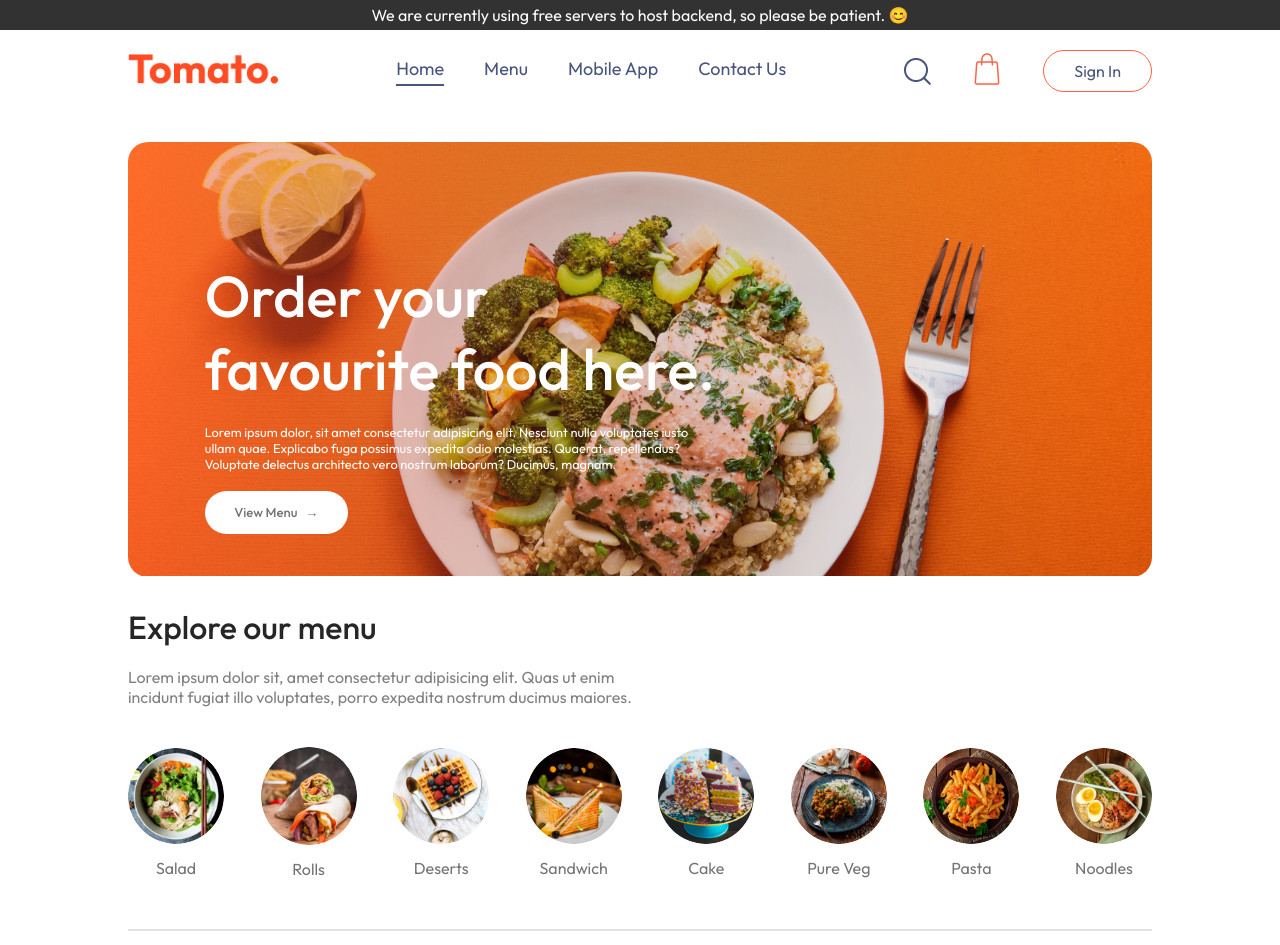
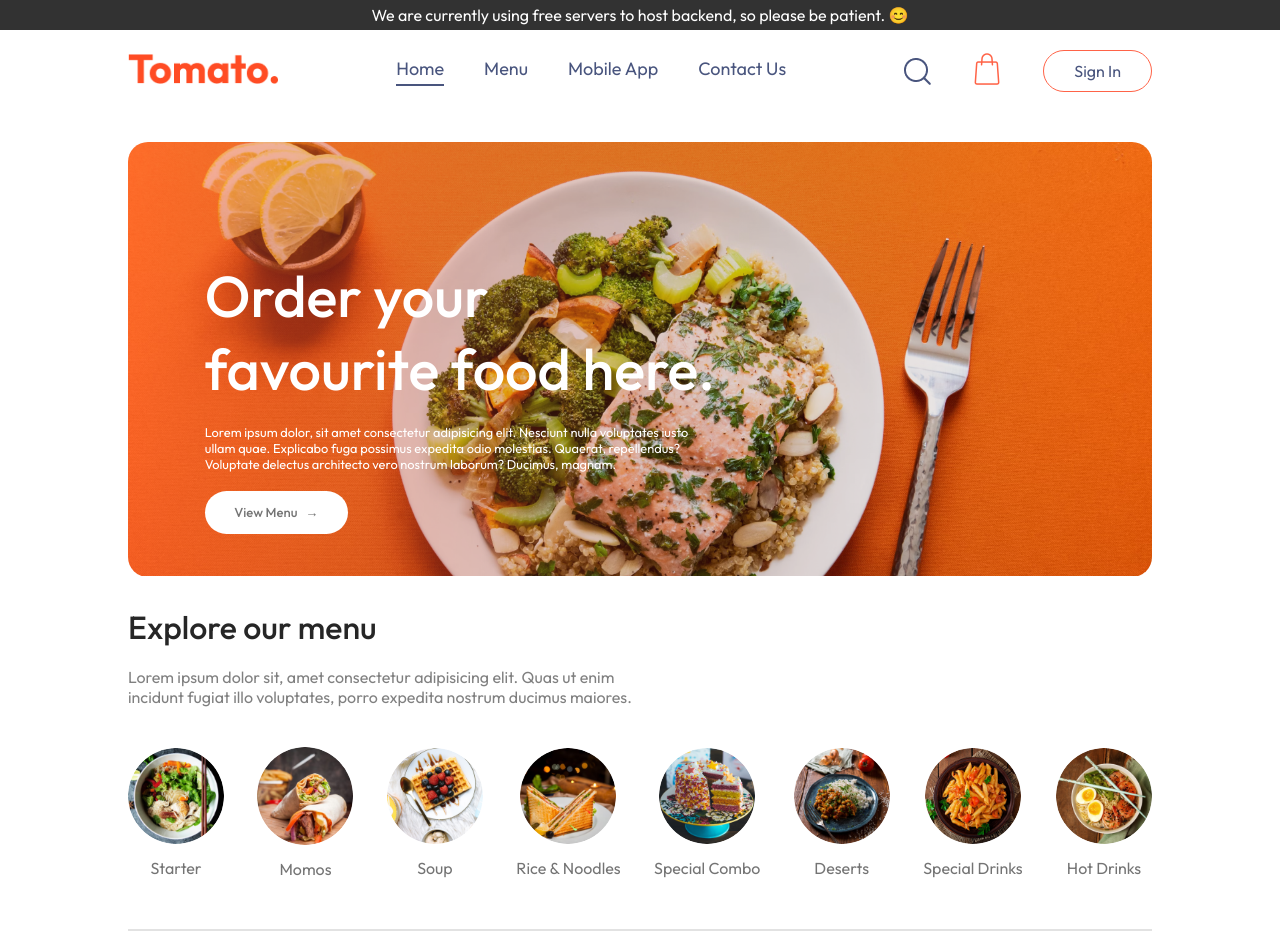
Before and after one commit to souravcodes1080/food-delivery, a React (Vite) app in the folder frontend/: page / in a window 1280 px wide. Shown: the top 945 px of the page. Built offline with nearby package versions, Linux system fonts and the light colour scheme; no server answers.

Commit message:
frontend menu category

```diff
--- a/frontend/src/assets/assets.js
+++ b/frontend/src/assets/assets.js
@@ -91,35 +91,35 @@ export const assets = {
 
 export const menu_list = [
     {
-        menu_name: "Salad",
+        menu_name: "Starter",
         menu_image: menu_1
     },
     {
-        menu_name: "Rolls",
+        menu_name: "Momos",
         menu_image: menu_2
     },
     {
-        menu_name: "Deserts",
+        menu_name: "Soup",
         menu_image: menu_3
     },
     {
-        menu_name: "Sandwich",
+        menu_name: "Rice & Noodles",
         menu_image: menu_4
     },
     {
-        menu_name: "Cake",
+        menu_name: "Special Combo",
         menu_image: menu_5
     },
     {
-        menu_name: "Pure Veg",
+        menu_name: "Deserts",
         menu_image: menu_6
     },
     {
-        menu_name: "Pasta",
+        menu_name: "Special Drinks",
         menu_image: menu_7
     },
     {
-        menu_name: "Noodles",
+        menu_name: "Hot Drinks",
         menu_image: menu_8
     }]
 
--- a/frontend/src/pages/Cart/Cart.jsx
+++ b/frontend/src/pages/Cart/Cart.jsx
@@ -30,7 +30,7 @@ function Cart() {
                     <div key={index}>
                       <div className="cart-items-title cart-items-item">
                         <img
-                          src={`${DOMAIN}/images/${item.image}`}
+                          src={item.image}
                           alt="product"
                         />
                         <p>{item.name}</p>
```
